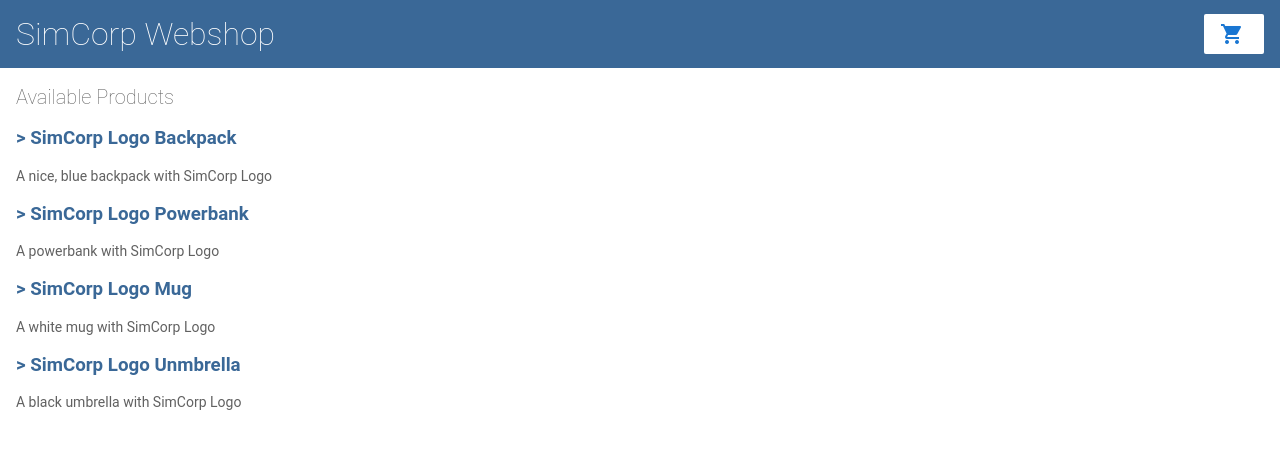
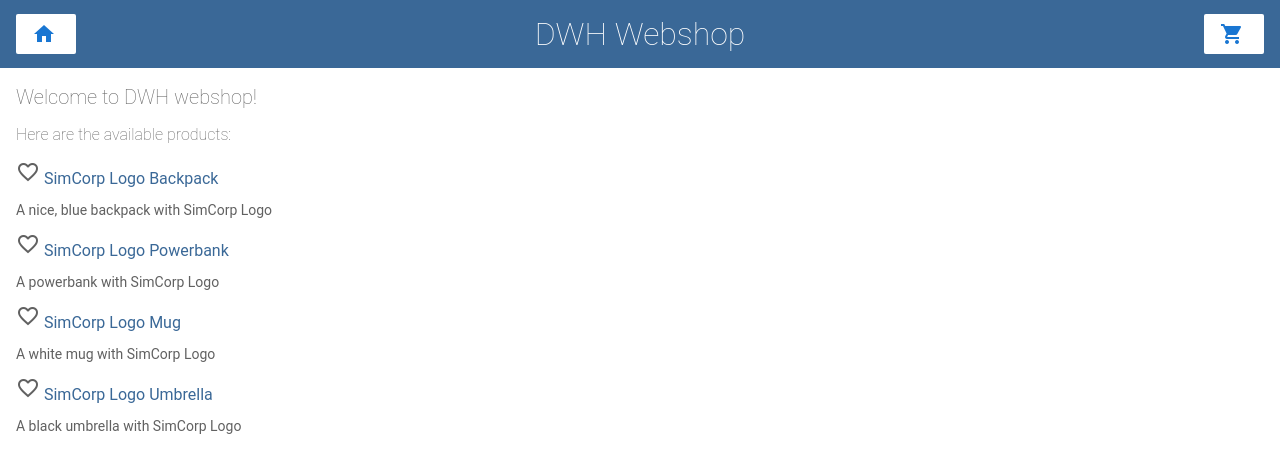
Before and after one commit to yubn21/dwh-webshop-angular, an Angular app: page / in a window 1280 px wide. Shown: the top 472 px of the page. Built offline with nearby package versions, Linux system fonts and the light colour scheme.

Commit message:
6 files modified, 7 deleted

```diff
--- a/src/app/product-details/product-details.component.html
+++ b/src/app/product-details/product-details.component.html
@@ -2,8 +2,9 @@
 
 <div *ngIf="product">
   <h3>{{ product.name }}</h3>
-  <h4>{{ product.price | currency :'DKK' }}</h4>
+  <img src="assets/img/1.jpg" alt="image">
+  <h4>Price: {{ product.price | currency :'DKK' }} kr</h4>
   <p>{{ product.description }}</p>
 
-  <button type="button" (click)="addToCart(product)">Buy</button>
+  <button type="button" (click)="addToCart(product)">Add to cart</button>
 </div>
--- a/src/app/product-list/product-list.component.html
+++ b/src/app/product-list/product-list.component.html
@@ -1,12 +1,14 @@
-<h2>Available Products</h2>
+<h2>Welcome to DWH webshop!</h2>
 
+<h3> Here are the available products: </h3>
 <div *ngFor="let product of products">
-  <h3>
+  <div>
+    <i class="material-icons">favorite_border</i>
     <a [title]="product.name + ' details'"
-       [routerLink]="['/products', product.id]">>
+       [routerLink]="['/products', product.id]">
       {{ product.name }}
     </a>
-  </h3>
+  </div>
 
   <p *ngIf="product.description"> {{ product.description }}</p>
 </div>
--- a/src/app/products.ts
+++ b/src/app/products.ts
@@ -26,7 +26,7 @@
   },
   {
     id: 4,
-    name: 'SimCorp Logo Unmbrella',
+    name: 'SimCorp Logo Umbrella',
     price: 45,
     description: 'A black umbrella with SimCorp Logo'
   }
--- a/src/app/top-bar/top-bar.component.html
+++ b/src/app/top-bar/top-bar.component.html
@@ -1,5 +1,11 @@
 <a [routerLink]="['/']">
-  <h1>SimCorp Webshop</h1>
+  <div class="button fancy-button">
+    <i class="material-icons">home</i>
+  </div>
+</a>
+
+<a [routerLink]="['/']">
+  <h1> DWH Webshop </h1>
 </a>
 
 <a routerLink="/cart" class="button fancy-button">
--- a/src/styles.css
+++ b/src/styles.css
@@ -31,7 +31,11 @@
   font-size: 20px;
 }
 
-h1, h2 {
+h3 {
+  font-size: 16px;
+}
+
+h1, h2, h3 {
   font-weight: lighter;
 }
 
```
Also changed, not shown: src/app/top-bar/top-bar.component.ts (+0 -7 lines), 7 other files (tests, documents, lock files or other folders).
